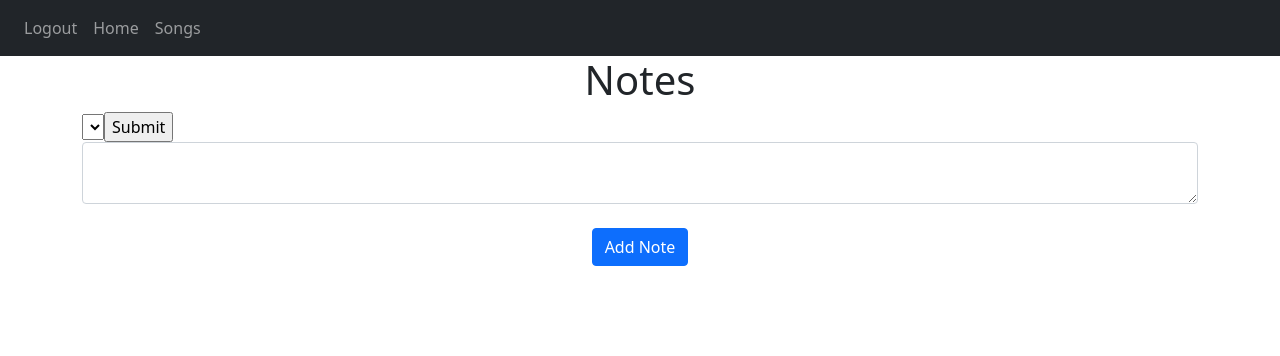
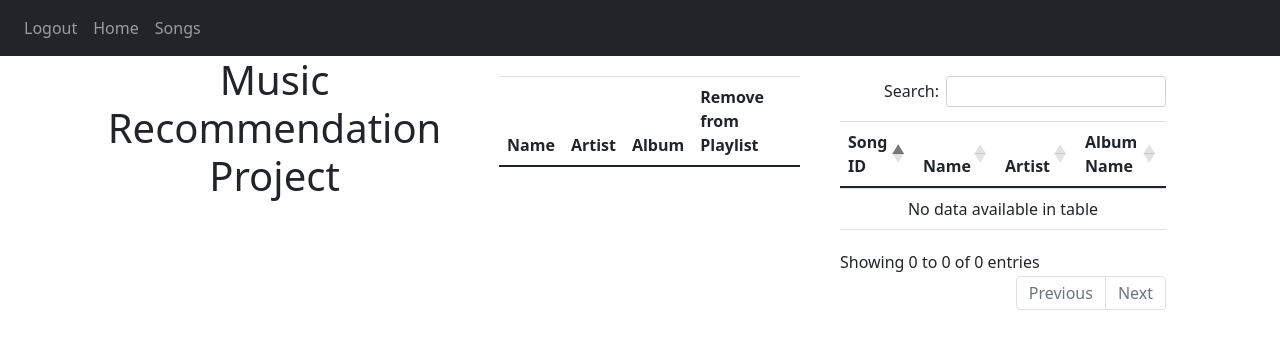
Before and after one commit to EricCallaway/Music_Recommendation_Application, a Flask app: page / in a window 1280 px wide. Shown: the top 356 px of the page. Run offline with Flask 2, Linux system fonts and the light colour scheme; the visitor is signed in with stand-in values (Sample User, id 1); data that the repository does not hold is empty; some libraries are stand-ins or nearby versions.

Commit message:
[ADD]Added playlist selection functionality. Now need to take the playlist the user makes and pass that into the ML model.

```diff
--- a/website_v2/website_package/__init__.py
+++ b/website_v2/website_package/__init__.py
@@ -33,7 +33,7 @@ def create_app():
     app.register_blueprint(auth, url_prefix='/')
 
 
-    from .models import User, Note
+    from .models import User
 
     create_database(app)
 
--- a/website_v2/website_package/templates/home.html
+++ b/website_v2/website_package/templates/home.html
@@ -2,31 +2,171 @@
 {% block title %}Home{% endblock %}
 
 {% block content %}
-    <h1 align="center">Notes</h1>
-    <ul class="list-group list-group-flush" id="notes">
-        {% for note in user.notes %}
-            <li class="list-group-item">{{ note.data }}
-                <button type="button" class="close" onClick="deleteNote({{ note.id }})">
-                    <span aria-hidden="true">&times;</span>
-                </button>
-            </li>
-        {% endfor %}
-    </ul>
-    <form action="selected" method="POST">
-        <select name="selected_value">
-            {% for song in songs %}
-                <option value="{{ song.id }}">{{ song.name }} by {{ song.artist }}</option>
-            {% endfor %}
-            <br><br>
-            <input type="submit" value="Submit">
-        </select>
+<center><h1>Music Recommendation Project</h1></center>
 
-    </form>
-    <form method="POST">
-        <textarea name="note" id="note" class="form-control"></textarea>
-        <br>
-        <div align="center">
-            <button type="submit" class="btn btn-primary">Add Note</button>
-        </div>
-    </form>
+<style>
+    tr:hover {background-color:greenyellow}
+
+    .container{
+        display: flex;
+        flex-direction: row;
+    }
+    .column {
+        flex: 1;
+        padding: 20px;
+    }
+</style>
+<div class="container">
+    <div class="column">
+        <table id="selected-songs" class="table">
+            <thead>
+                <tr>
+                    <th>Name</th>
+                    <th>Artist</th>
+                    <th>Album</th>
+                    <th>Remove from Playlist</th>
+                </tr>
+            </thead>
+            <tbody>
+            </tbody>
+        </table>
+    </div>
+    <div class="column">
+        <table id="song_data" class="table">
+            <thead>
+                <tr>
+                    <th>Song ID</th>
+                    <th>Track ID</th>
+                    <th>Name</th>
+                    <th>Artist</th>
+                    <th>Lyrics</th>
+                    <th>Album ID</th>
+                    <th>Album Name</th>
+                    <th>PlayList Name</th>
+                    <th>Playlist ID</th>
+                    <th>Playlist Genre</th>
+                    <th>Playlist Subgenre</th>
+                    <th>Danceability</th>
+                    <th>Energy</th>
+                    <th>Key</th>
+                    <th>Loudness</th>
+                    <th>Mode</th>
+                    <th>Speechiness</th>
+                    <th>Acousticness</th>
+                    <th>Instrumentalness</th>
+                    <th>Liveness</th>
+                    <th>Valence</th>
+                    <th>Tempo</th>
+                    <th>Duration (ms)</th>
+                    <th>Language</th>
+                </tr>
+            </thead>
+            <tbody>
+            </tbody>
+        </table>
+    </div>
+</div>
+
 {% endblock %}
+
+{% block scripts %}
+
+<script>
+
+    $(document).ready(function () {
+        var song_catalog = $('#song_data').DataTable({
+            ajax: '/api/data',
+            serverSide: true,
+            columns: [
+                {data: 'id'},
+                {data: 'track_id', visible: false},
+                {data: 'track_name'},
+                {data: 'track_artist'},
+                {data: 'lyrics', visible: false},
+                {data: 'track_album_id', visible: false},
+                {data: 'track_album_name', visible: true},
+                {data: 'playlist_name', visible: false},
+                {data: 'playlist_id', visible: false},
+                {data: 'playlist_genre', visible: false},
+                {data: 'playlist_subgenre', visible: false},
+                {data: 'danceability', visible: false},
+                {data: 'energy', visible: false},
+                {data: 'key', visible: false},
+                {data: 'loudness', visible: false},
+                {data: 'mode', visible: false},
+                {data: 'speechiness', visible: false},
+                {data: 'acousticness', visible: false},
+                {data: 'instrumentalness', visible: false},
+                {data: 'liveness', visible: false},
+                {data: 'valence', visible: false},
+                {data: 'tempo', visible: false},
+                {data: 'duration_ms', visible: false},
+                {data: 'language', visible: false},
+
+            ],
+            dom: 'Bfrtip',
+            buttons: ['colvis'],
+            createdRow: function(row, data, dataIndex){
+                $(row).attr('onclick', 'selectRow(this)');
+            }
+        });
+
+    });
+
+    var selected_songs = [];
+
+    function selectRow(row){
+        // Grab the table representing the users playlist, note it will be empty in the beginning
+        var playlist = document.getElementById("selected-songs");
+        var cells = row.getElementsByTagName("td");
+        var song_name = cells[1].textContent;
+        var song_artist = cells[2].textContent;
+        var album_name = cells[3].textContent;
+
+        // Check if the song has already been chosen by the user
+        if (selected_songs.includes(song_name)){
+            swal("The song "+ song_name + "by " + song_artist + " has already been selected.");
+            return;
+        }
+
+        if (selected_songs.length >= 10){
+            swal("Playlist capacity reached. No more than 10 songs allowed.");
+            return;
+        }
+        // Add song to the selected songs array
+        selected_songs.push(song_name);
+
+        // Create a new row in the playlist table
+        var newRow = document.createElement("tr");
+        var track_name = document.createElement("td");
+        var track_artist = document.createElement("td");
+        var track_album_name = document.createElement("td");
+
+        track_name.textContent = song_name;
+        track_artist.textContent = song_artist;
+        track_album_name.textContent = album_name;
+
+        newRow.appendChild(track_name);
+        newRow.appendChild(track_artist);
+        newRow.appendChild(track_album_name);
+
+        // Create a delete button for the new row
+        var deleteButton = document.createElement("button");
+        deleteButton.textContent = "Delete";
+        deleteButton.onclick = function () {
+            // Remove the song from the selected playlist
+            var index = selected_songs.indexOf(song_name);
+            if (index > -1){
+                selected_songs.splice(index, 1);
+            }
+            playlist.deleteRow(newRow.rowIndex);
+        }
+
+        newRow.appendChild(deleteButton);
+
+        // This adds the selected song to the playlist table
+        playlist.appendChild(newRow);
+    }
+</script>
+
+{% endblock %}
```
